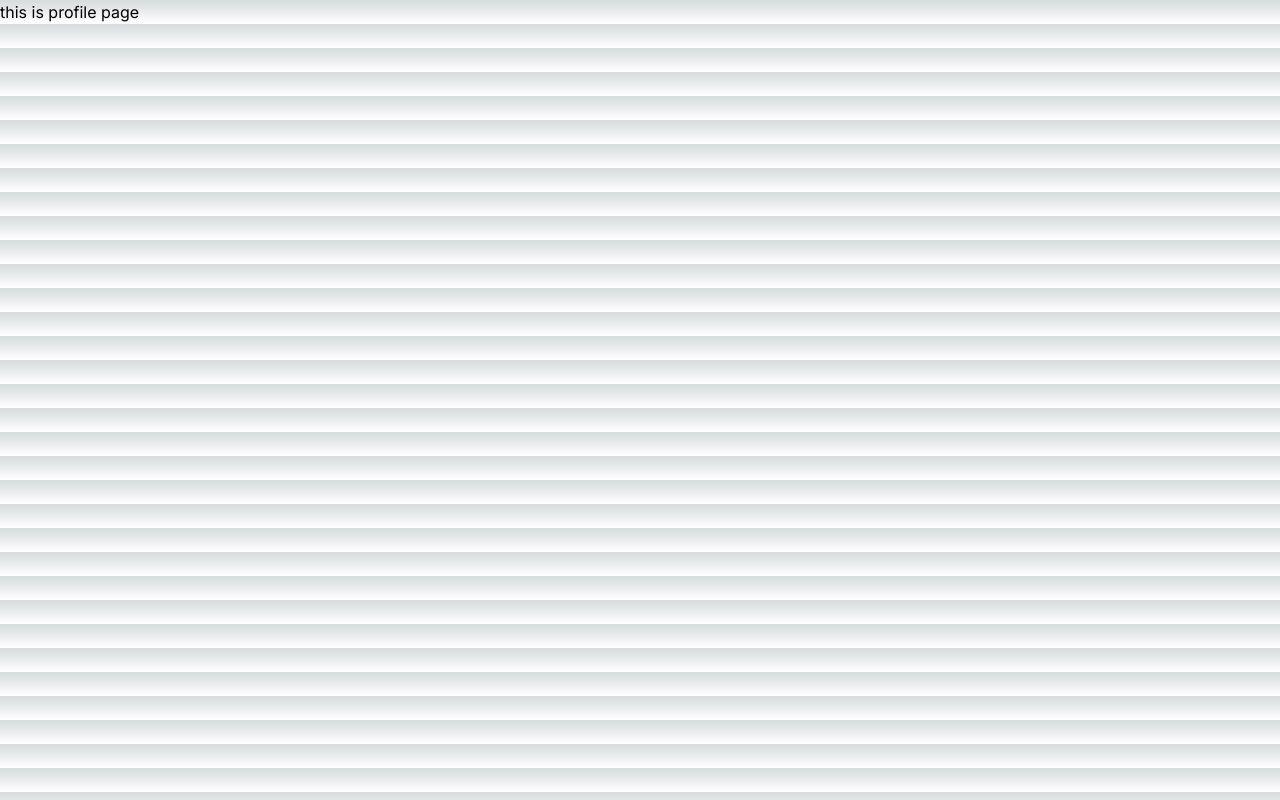
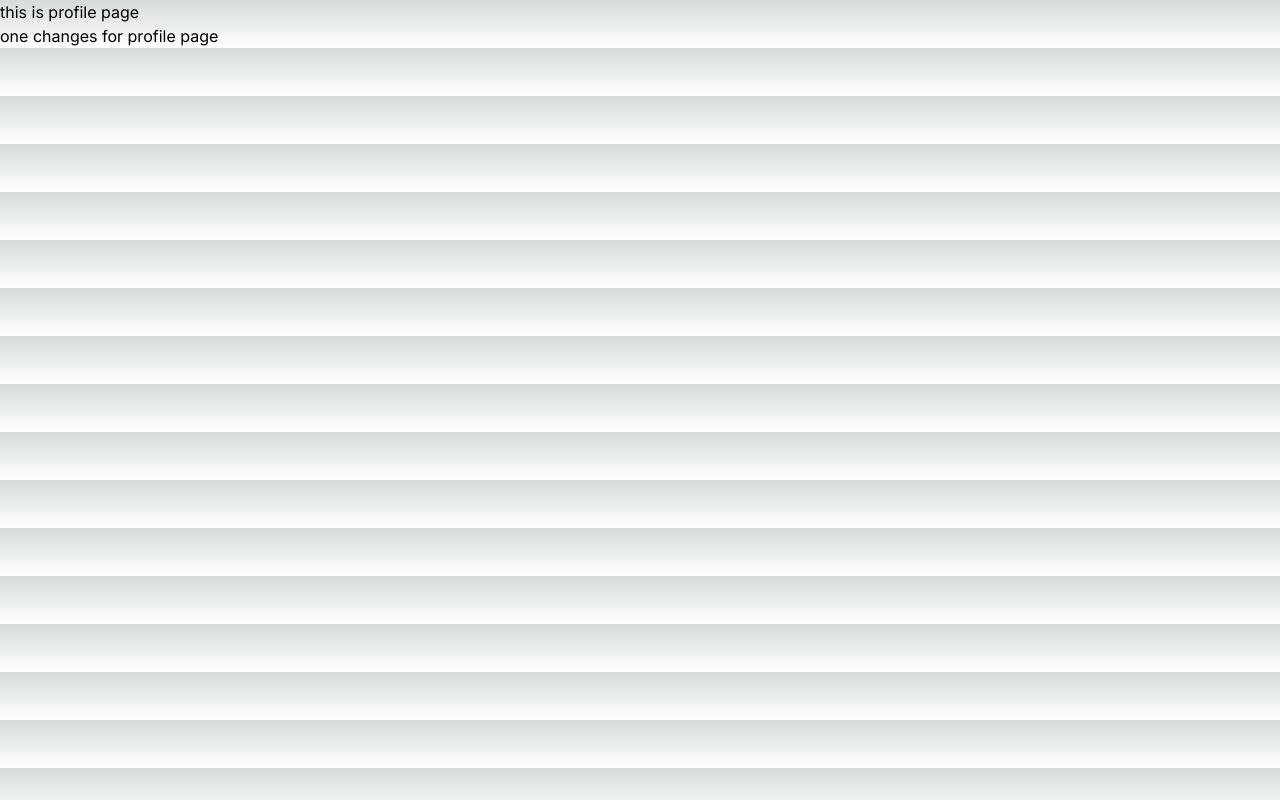
Before and after one commit to shakil-script/next-venture-blog, a Next.js app: page /profile in a window 1280 px wide. Built offline with nearby package versions, Linux system fonts and the light colour scheme.

Commit message:
change in profile page

```diff
--- a/src/app/profile/page.jsx
+++ b/src/app/profile/page.jsx
@@ -4,6 +4,7 @@ const page = () => {
   return (
     <div>
       <h1>this is profile page</h1>
+      <h1>one changes for profile page </h1>
     </div>
   );
 };
```
